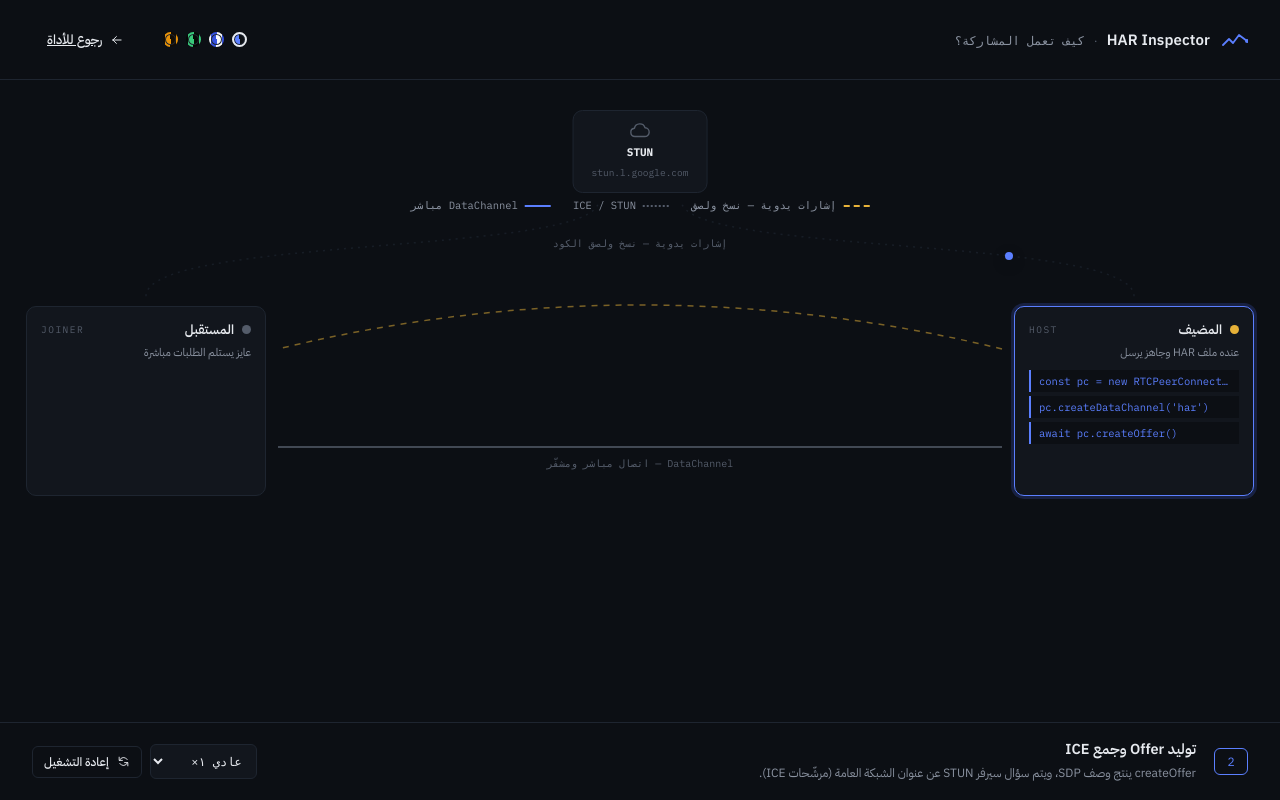
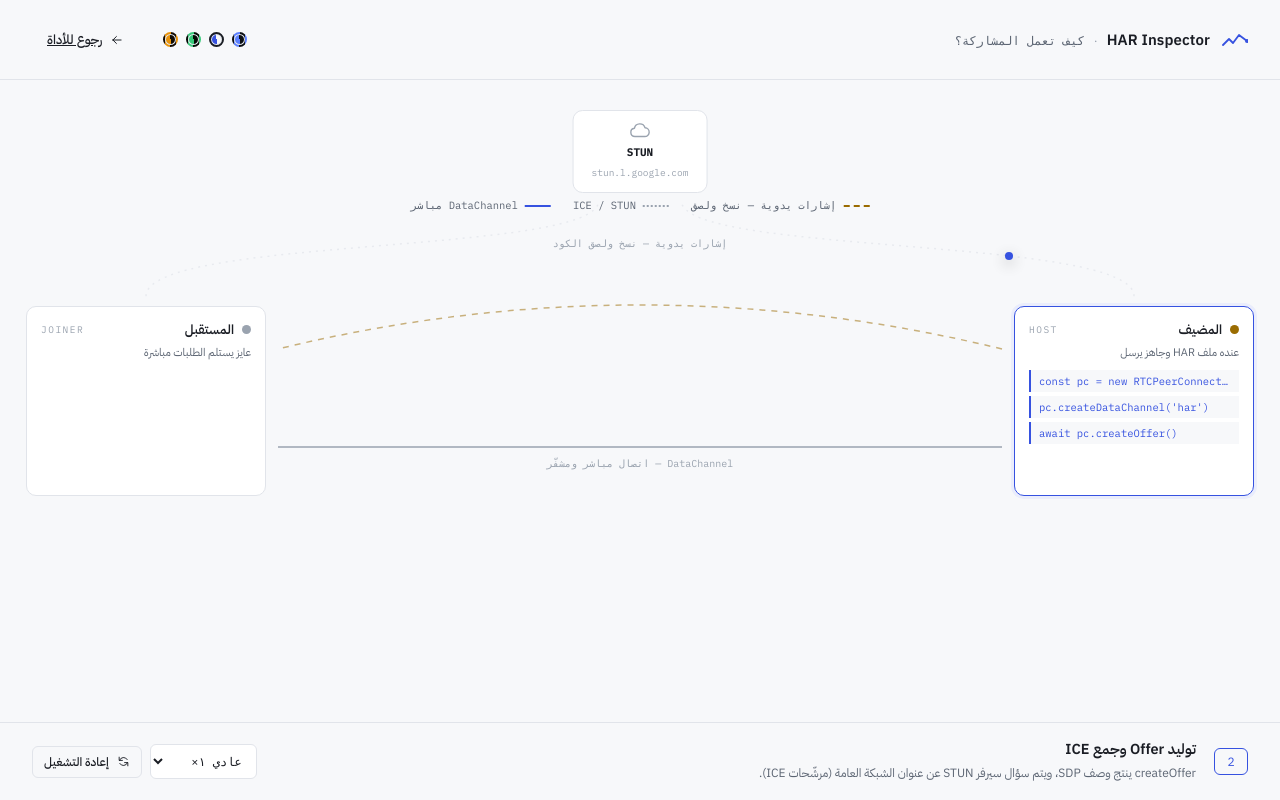
Before and after one commit to MoazReactTsx/har-file-to-json-tool, a plain HTML site: page workflow.html in a window 1280 px wide. Drawn offline with Linux system fonts and the light colour scheme.

Commit message:
save themes on localstorage

```diff
--- a/workflow.html
+++ b/workflow.html
@@ -115,6 +115,13 @@
 </style>
 </head>
 <body>
+<script>
+(function(){
+  var t = 'paper';
+  try { t = localStorage.getItem('harTheme') || 'paper'; } catch (e) {}
+  document.documentElement.setAttribute('data-theme', t);
+})();
+</script>
 
 <header>
   <div class="brand">
@@ -130,8 +137,8 @@
   </div>
   <div class="spacer"></div>
   <div class="theme-switch" id="themeSwitch">
-    <button class="theme-swatch active" data-theme="night" title="Night" style="background:conic-gradient(from 180deg, #5B7FFF 0deg 180deg, #0C0F14 180deg 360deg);"></button>
-    <button class="theme-swatch" data-theme="paper" title="Paper" style="background:conic-gradient(from 180deg, #3652E0 0deg 180deg, #F7F8FA 180deg 360deg);"></button>
+    <button class="theme-swatch" data-theme="night" title="Night" style="background:conic-gradient(from 180deg, #5B7FFF 0deg 180deg, #0C0F14 180deg 360deg);"></button>
+    <button class="theme-swatch active" data-theme="paper" title="Paper" style="background:conic-gradient(from 180deg, #3652E0 0deg 180deg, #F7F8FA 180deg 360deg);"></button>
     <button class="theme-swatch" data-theme="phosphor" title="Phosphor" style="background:conic-gradient(from 180deg, #39C97A 0deg 180deg, #040A05 180deg 360deg);"></button>
     <button class="theme-swatch" data-theme="amber" title="Amber" style="background:conic-gradient(from 180deg, #E8930A 0deg 180deg, #140D03 180deg 360deg);"></button>
   </div>
@@ -214,10 +221,17 @@
   var SPEED=1, runId=0, p2pOn=false, N_TOTAL=12;
   var P={};
 
+  function applyTheme(name){
+    document.documentElement.setAttribute('data-theme',name);
+    document.querySelectorAll('.theme-swatch').forEach(function(s){s.classList.toggle('active',s.dataset.theme===name);});
+  }
+  var saved='paper';
+  try{saved=localStorage.getItem('harTheme')||'paper';}catch(e){}
+  applyTheme(saved);
   document.querySelectorAll('.theme-swatch').forEach(function(btn){
     btn.addEventListener('click',function(){
-      document.documentElement.setAttribute('data-theme',btn.dataset.theme);
-      document.querySelectorAll('.theme-swatch').forEach(function(s){s.classList.toggle('active',s===btn);});
+      applyTheme(btn.dataset.theme);
+      try{localStorage.setItem('harTheme',btn.dataset.theme);}catch(e){}
     });
   });
 
```
Also changed, not shown: index.html (+12 -5 lines), src/main.js (+7 -2 lines).
